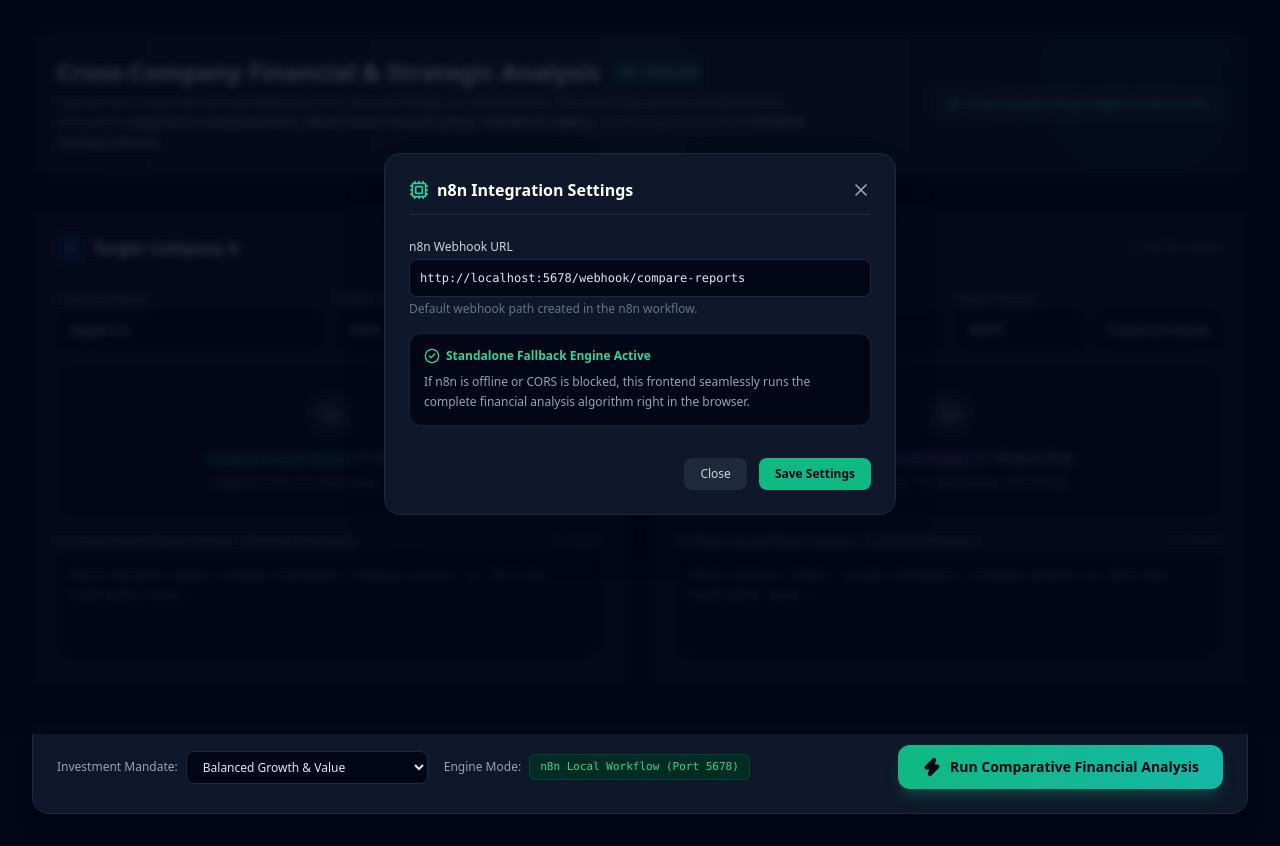
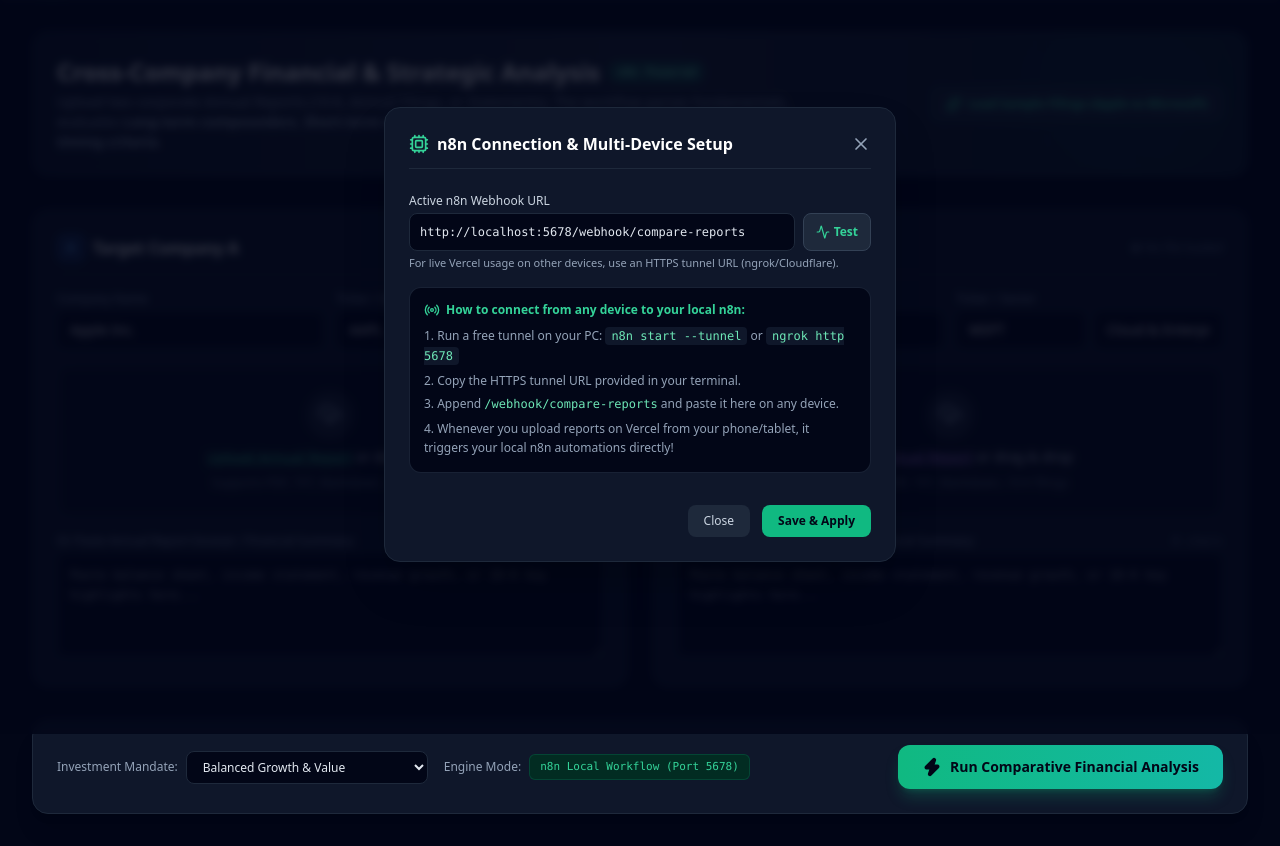
Before and after one commit to itssaadihere-web/StockEvaluation, a plain HTML site: page index.html in a window 1280 px wide. Both pictures are taken after a click on the button "n8n Workflow Settings". Shown: the part 66-912 px from the top of the page. Drawn offline with nearby package versions, Linux system fonts and the light colour scheme.

Commit message:
Enhance multi-device n8n connection settings and connectivity tester for live Vercel deployment

```diff
--- a/app.js
+++ b/app.js
@@ -724,6 +724,56 @@ ${s.sellAndExitStrategy.whenToSell.map(t => `- ${t}`).join('\n')}
   document.body.removeChild(link);
 }
 
+// Test Webhook Connectivity
+async function testWebhookConnection() {
+  const url = document.getElementById('cfg-webhook-url').value.trim();
+  const resElem = document.getElementById('test-conn-result');
+  const btn = document.getElementById('btn-test-conn');
+
+  if (!url) {
+    resElem.textContent = 'Please enter a webhook URL.';
+    resElem.className = 'text-[11px] text-rose-400 mt-1';
+    return;
+  }
+
+  btn.innerHTML = '<i data-lucide="loader" class="w-3.5 h-3.5 animate-spin"></i> Testing...';
+  lucide.createIcons();
+
+  try {
+    const testPayload = {
+      companyA_name: 'Test A',
+      companyA_ticker: 'TSTA',
+      companyA_sector: 'Test',
+      companyA_text: 'Operating Margin: 25%, Revenue Growth: 10%',
+      companyB_name: 'Test B',
+      companyB_ticker: 'TSTB',
+      companyB_sector: 'Test',
+      companyB_text: 'Operating Margin: 30%, Revenue Growth: 12%',
+      investorProfile: 'Test'
+    };
+
+    const res = await fetch(url, {
+      method: 'POST',
+      headers: { 'Content-Type': 'application/json' },
+      body: JSON.stringify(testPayload)
+    });
+
+    if (res.ok) {
+      resElem.textContent = '✓ Successfully connected to your local n8n workflow!';
+      resElem.className = 'text-[11px] text-emerald-400 font-semibold mt-1';
+    } else {
+      resElem.textContent = `Server reachable but returned status ${res.status}. Make sure n8n workflow is Active/Listening.`;
+      resElem.className = 'text-[11px] text-amber-400 mt-1';
+    }
+  } catch (err) {
+    resElem.textContent = 'Connection failed. (Make sure ngrok/tunnel or n8n is running and URL starts with https://)';
+    resElem.className = 'text-[11px] text-rose-400 mt-1';
+  } finally {
+    btn.innerHTML = '<i data-lucide="activity" class="w-3.5 h-3.5"></i> Test';
+    lucide.createIcons();
+  }
+}
+
 // Modal & Settings Helpers
 function toggleConfigModal() {
   const modal = document.getElementById('config-modal');
@@ -735,6 +785,10 @@ function saveSettings() {
   if (url) {
     state.webhookUrl = url;
     localStorage.setItem('equi_webhook_url', url);
+    const badge = document.getElementById('engine-badge');
+    if (badge) {
+      badge.textContent = url.includes('ngrok') || url.includes('tunnel') || url.includes('https') ? 'n8n Live Cloud Tunnel' : 'n8n Local Workflow';
+    }
   }
   toggleConfigModal();
 }
--- a/index.html
+++ b/index.html
@@ -501,7 +501,7 @@
     <div class="bg-slate-900 border border-slate-800 rounded-2xl p-6 max-w-lg w-full shadow-2xl space-y-6">
       <div class="flex items-center justify-between border-b border-slate-800 pb-3">
         <h3 class="font-bold text-white text-base flex items-center gap-2">
-          <i data-lucide="cpu" class="w-5 h-5 text-emerald-400"></i> n8n Integration Settings
+          <i data-lucide="cpu" class="w-5 h-5 text-emerald-400"></i> n8n Connection & Multi-Device Setup
         </h3>
         <button onclick="toggleConfigModal()" class="text-slate-400 hover:text-white">
           <i data-lucide="x" class="w-5 h-5"></i>
@@ -510,24 +510,32 @@
 
       <div class="space-y-4 text-xs">
         <div>
-          <label class="block font-medium text-slate-300 mb-1">n8n Webhook URL</label>
-          <input id="cfg-webhook-url" type="text" value="http://localhost:5678/webhook/compare-reports" class="w-full bg-slate-950 border border-slate-800 rounded-lg p-2.5 text-slate-200 font-mono focus:outline-none focus:border-emerald-500">
-          <p class="text-slate-500 mt-1">Default webhook path created in the n8n workflow.</p>
+          <label class="block font-medium text-slate-300 mb-1">Active n8n Webhook URL</label>
+          <div class="flex gap-2">
+            <input id="cfg-webhook-url" type="text" value="http://localhost:5678/webhook/compare-reports" placeholder="https://xxxx.ngrok-free.app/webhook/compare-reports" class="w-full bg-slate-950 border border-slate-800 rounded-lg p-2.5 text-slate-200 font-mono focus:outline-none focus:border-emerald-500">
+            <button onclick="testWebhookConnection()" id="btn-test-conn" class="px-3 py-2 rounded-lg bg-slate-800 hover:bg-slate-700 text-emerald-400 font-semibold border border-slate-700 shrink-0 flex items-center gap-1">
+              <i data-lucide="activity" class="w-3.5 h-3.5"></i> Test
+            </button>
+          </div>
+          <p id="test-conn-result" class="text-[11px] text-slate-400 mt-1">For live Vercel usage on other devices, use an HTTPS tunnel URL (ngrok/Cloudflare).</p>
         </div>
 
         <div class="p-3.5 rounded-xl bg-slate-950 border border-slate-800/80 space-y-2">
           <div class="font-semibold text-emerald-400 flex items-center gap-1.5">
-            <i data-lucide="check-circle-2" class="w-4 h-4"></i> Standalone Fallback Engine Active
+            <i data-lucide="radio" class="w-4 h-4"></i> How to connect from any device to your local n8n:
           </div>
-          <p class="text-slate-400 leading-relaxed">
-            If n8n is offline or CORS is blocked, this frontend seamlessly runs the complete financial analysis algorithm right in the browser.
-          </p>
+          <ol class="list-decimal list-inside text-slate-400 space-y-1 leading-relaxed">
+            <li>Run a free tunnel on your PC: <code class="text-emerald-300 bg-slate-900 px-1.5 py-0.5 rounded">n8n start --tunnel</code> or <code class="text-emerald-300 bg-slate-900 px-1.5 py-0.5 rounded">ngrok http 5678</code></li>
+            <li>Copy the HTTPS tunnel URL provided in your terminal.</li>
+            <li>Append <code class="text-emerald-300">/webhook/compare-reports</code> and paste it here on any device.</li>
+            <li>Whenever you upload reports on Vercel from your phone/tablet, it triggers your local n8n automations directly!</li>
+          </ol>
         </div>
       </div>
 
       <div class="flex justify-end gap-3 pt-2">
         <button onclick="toggleConfigModal()" class="px-4 py-2 rounded-lg bg-slate-800 hover:bg-slate-700 text-slate-300 font-medium text-xs">Close</button>
-        <button onclick="saveSettings()" class="px-4 py-2 rounded-lg bg-emerald-500 hover:bg-emerald-600 text-slate-950 font-bold text-xs">Save Settings</button>
+        <button onclick="saveSettings()" class="px-4 py-2 rounded-lg bg-emerald-500 hover:bg-emerald-600 text-slate-950 font-bold text-xs">Save & Apply</button>
       </div>
     </div>
   </div>
```
